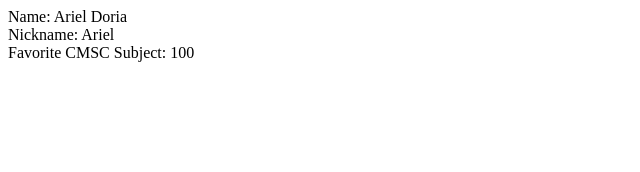
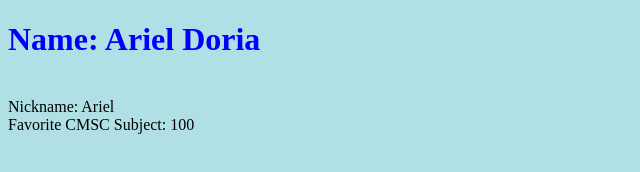
Before and after one commit to ArielDoria/Exer1, a plain HTML site: page index.html in a window 1280 px wide. Shown: the whole page, without its empty margins (0-640 px from the left). Drawn offline with Linux system fonts and the light colour scheme.

Commit message:
Add css file

```diff
--- a/index.html
+++ b/index.html
@@ -1,10 +1,11 @@
-<!DOCTYPE>
+<!DOCTYPE html>
   <html>
     <head>
       <title>Exer 1</title>
+      <link rel="stylesheet" href="style.css">
     </head>
     <body>
-    	<p> Name: Ariel Doria <br/>
+    	<p> <h1>Name: Ariel Doria</h1> <br/>
     		Nickname: Ariel<br/>
     		Favorite CMSC Subject: 100 <br/>
     	</p>
--- /dev/null
+++ b/style.css
@@ -0,0 +1,9 @@
+body {
+  background-color: powderblue;
+}
+h1 {
+  color: blue;
+}
+p {
+  color: red;
+}
```
